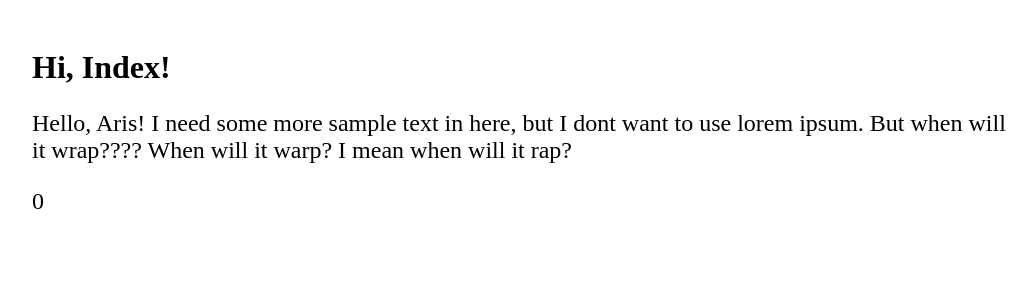
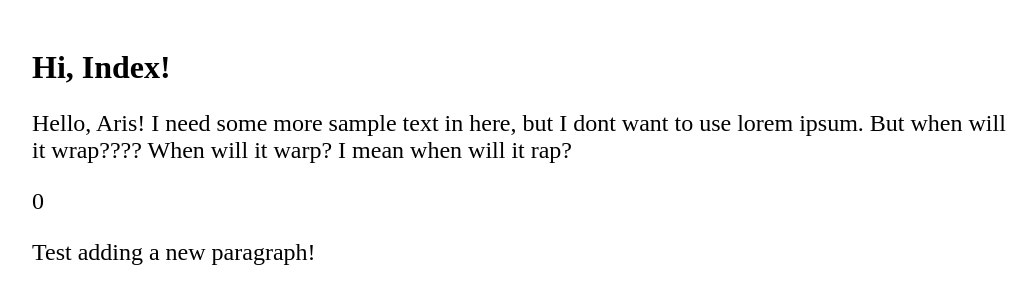
Before and after one commit to LukeKnotts/arisbday25, a Nuxt app: page / in a window 1280 px wide. Shown: the top 304 px of the page, without its empty margins (116-1151 px from the left). Built offline with nearby package versions, Linux system fonts and the light colour scheme.

Commit message:
test commit to netlify website

```diff
--- a/app/pages/index.vue
+++ b/app/pages/index.vue
@@ -7,6 +7,7 @@
       it rap?
     </p>
     <p>{{ cakes }}</p>
+    <p>Test adding a new paragraph!</p>
   </div>
 </template>
 
```
